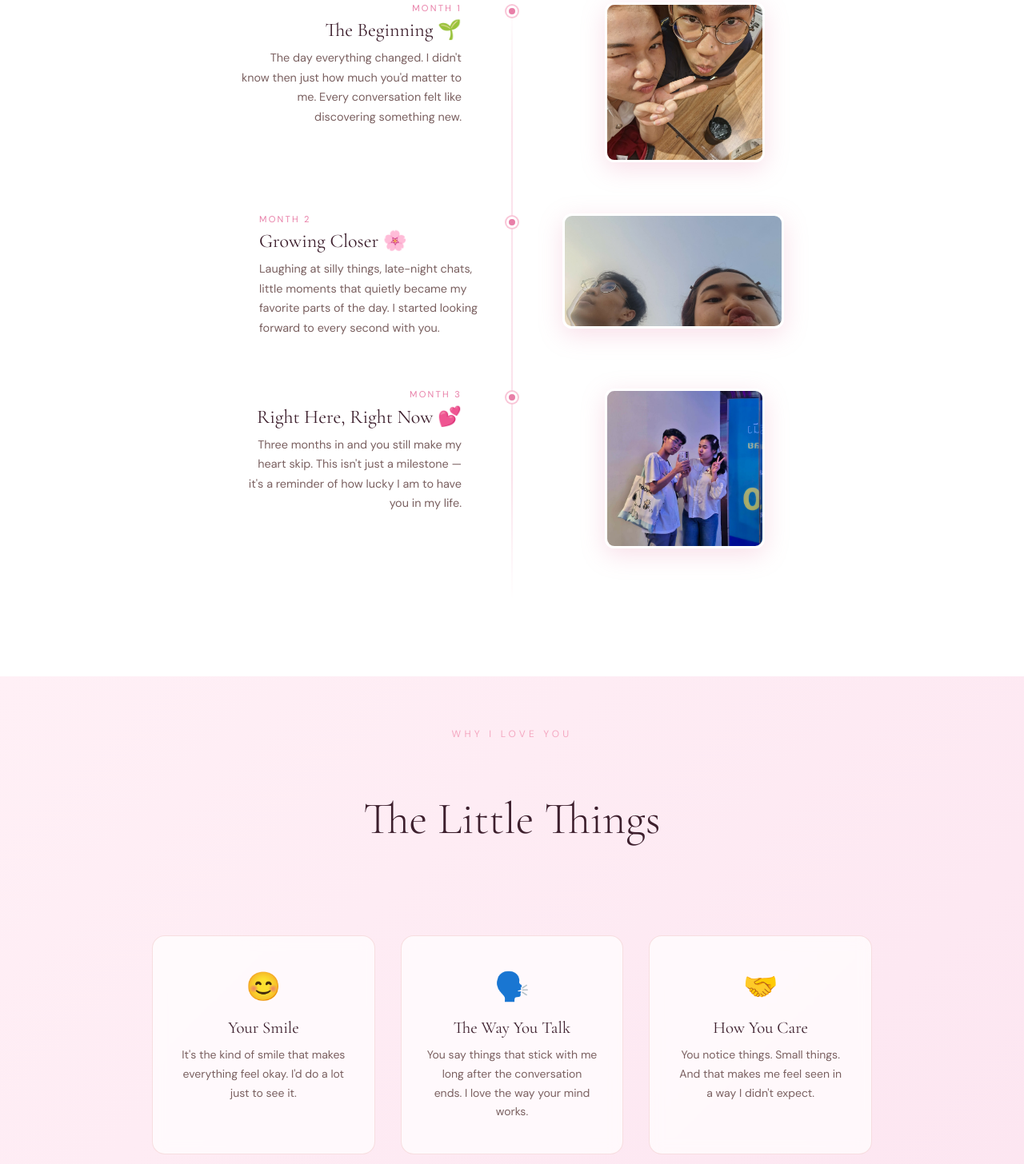
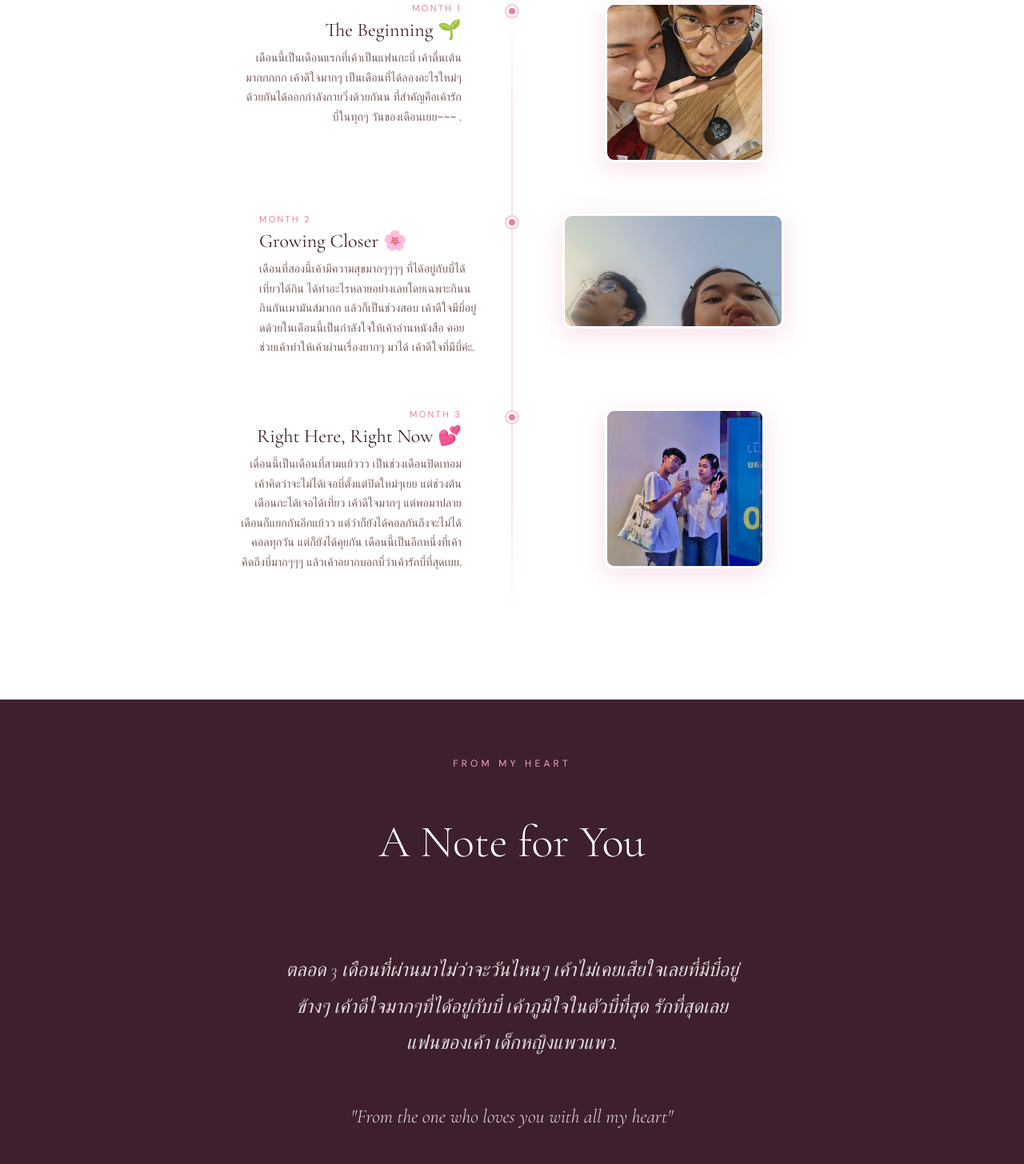
Before and after one commit to Kukkaikung/anniversary, a plain HTML site: page index.html in a window 1280 px wide. Shown: the part 1057-2513 px from the top of the page at 80% size. Drawn offline with nearby package versions, Linux system fonts and the light colour scheme.

Commit message:
change to thai

```diff
--- a/index.html
+++ b/index.html
@@ -462,7 +462,7 @@
       <div class="tl-content">
         <p class="tl-month">Month 1</p>
         <h3 class="tl-title">The Beginning 🌱</h3>
-        <p class="tl-text">The day everything changed. I didn't know then just how much you'd matter to me. Every conversation felt like discovering something new.</p>
+        <p class="tl-text">เดือนนี้เป็นเดือนแรกที่เค้าเป็นแฟนกะบี๋ เค้าตื่นเต้นมากกกกก เค้าดีใจมากๆ เป็นเดือนที่ได้ลองอะไรใหม่ๆ ด้วยกันได้ออกกำลังกายวิ่งด้วยกันน ที่สำคัญคือเค้ารักบี๋ในทุกๆ วันของเดือนเยย~~~ .</p>
       </div>
       <div class="tl-dot"></div>
       <div class="tl-photo">
@@ -478,7 +478,7 @@
       <div class="tl-content">
         <p class="tl-month">Month 2</p>
         <h3 class="tl-title">Growing Closer 🌸</h3>
-        <p class="tl-text">Laughing at silly things, late-night chats, little moments that quietly became my favorite parts of the day. I started looking forward to every second with you.</p>
+        <p class="tl-text">เดือนที่สองนี้เค้ามีความสุขมากๆๆๆๆ ที่ได้อยู่กับบี๋ได้เที่ยวได้กิน ได้ทำอะไรหลายอย่างเลยโดยเฉพาะกินน กินกันเมามันส์มากก แล้วก็เป็นช่วงสอบ เค้าดีใจมีบี๋อยู่ดด้วยในเดือนนี้เป็นกำลังใจให้เค้าอ่านหนังสือ คอยช่วยเค้าทำให้เค้าผ่านเรื่องยากๆ มาได้ เค้าดีใจที่มีบี๋ค่ะ.</p>
       </div>
     </div>
 
@@ -486,7 +486,7 @@
       <div class="tl-content">
         <p class="tl-month">Month 3</p>
         <h3 class="tl-title">Right Here, Right Now 💕</h3>
-        <p class="tl-text">Three months in and you still make my heart skip. This isn't just a milestone — it's a reminder of how lucky I am to have you in my life.</p>
+        <p class="tl-text">เดื่อนนี้เป็นเดือนที่สามแย้ววว เป็นช่วงเดือนปิดเทอม เค้าคิดว่าจะไม่ได้เจอบี๋ตั้งแต่ปิดใหม่ๆเยย แต่ช่วงต้นเดือนกะได้เจอได้เที่ยว เค้าดีใจมากๆ แต่พอมาปลายเดือนก็แยกกันอีกแย้วว แต่ว่าก็ยังได้คอลกันถึงจะไม่ได้คอลทุกวัน แต่ก็ยังได้คุยกัน เดือนนี้เป็นอีกหนึ่งที่เค้าคิดถึงบี๋มากๆๆๆ แล้วเค้าอยากบอกบี๋ว่าเค้ารักบี๋ที่สุดเยย.</p>
       </div>
       <div class="tl-dot"></div>
       <div class="tl-photo">
@@ -497,7 +497,7 @@
   </div>
 </section>
 
-<section id="reasons">
+<!-- <section id="reasons">
   <p class="section-label">Why I Love You</p>
   <h2 class="section-heading">The Little Things</h2>
   <div class="reasons-grid">
@@ -539,14 +539,14 @@
     </div>
 
   </div>
-</section>
+</section> -->
 
 <section id="message">
   <p class="section-label">From My Heart</p>
   <h2 class="section-heading">A Note for You</h2>
   <p class="love-letter" id="letter">
-    "Three months doesn't sound like a long time, but with you, it's been a whole world. You've made ordinary days feel special just by being in them. I don't take that for granted — not for a single day.<br><br>
-    Here's to every month ahead. Here's to us."
+    ตลอด 3 เดือนที่ผ่านมาไม่ว่าจะวันไหนๆ เค้าไม่เคยเสียใจเลยที่มีบี๋อยู่ข้างๆ เค้าดีใจมากๆที่ได้อยู่กับบี๋ เค้าภูมิใจในตัวบี๋ที่สุด รักที่สุดเลยแฟนของเค้า เด็กหญิงแพวแพว.<br><br>
+    "From the one who loves you with all my heart"
   </p>
   <p class="signature" id="sig">— Yours, always 💌</p>
   <span class="big-heart" id="bigheart">💕</span>
```
